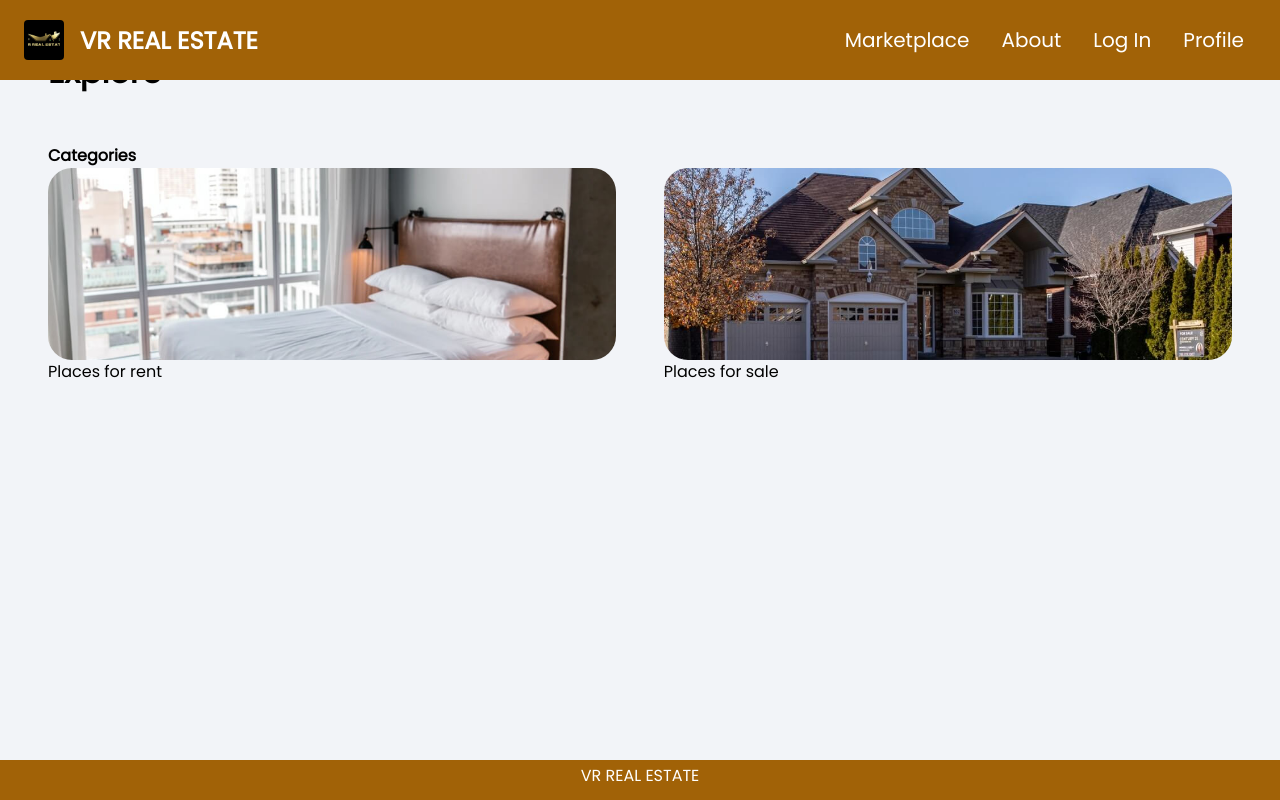
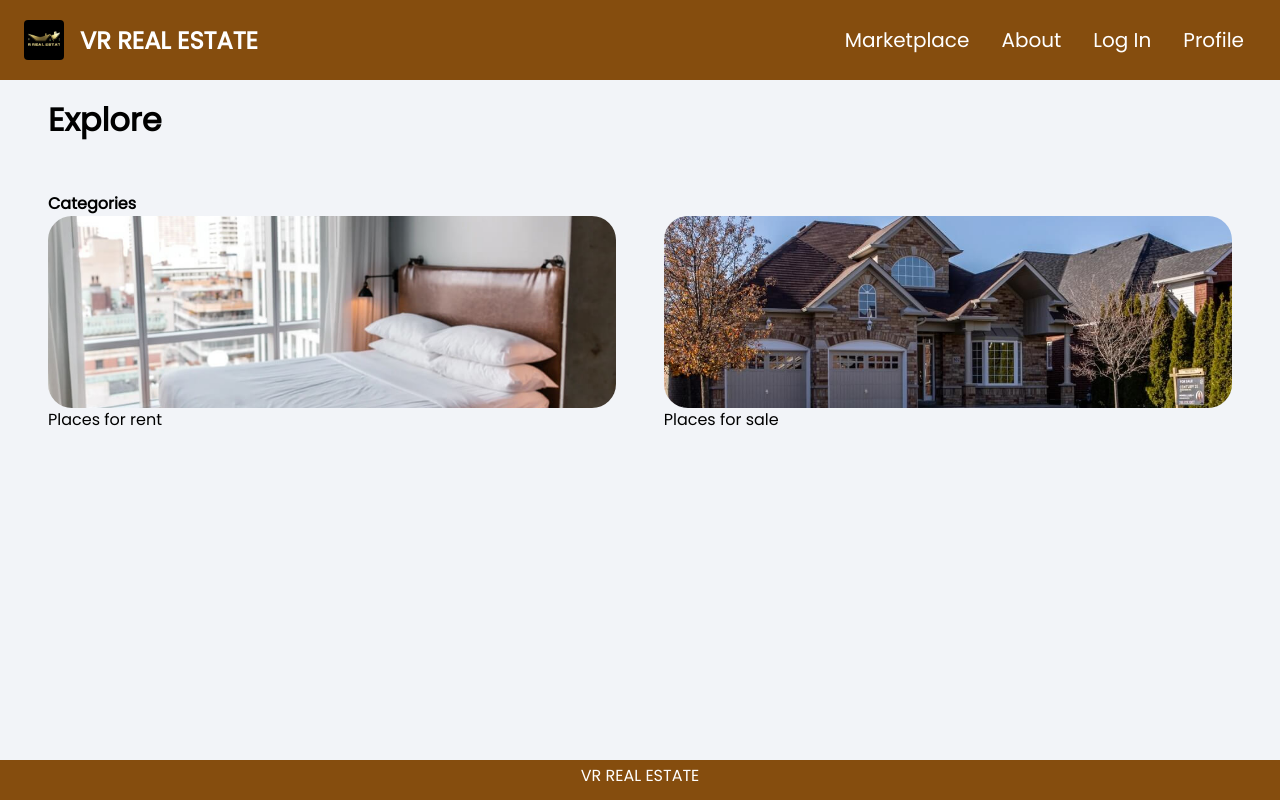
Before and after one commit to Swissguarde/vr, a React (Create React App) app: page /explore in a window 1280 px wide. Built offline with nearby package versions, Linux system fonts and the light colour scheme.

Commit message:
color change

```diff
--- a/src/components/Footer.jsx
+++ b/src/components/Footer.jsx
@@ -1,6 +1,6 @@
 const Footer = () => {
   return (
-    <div className="text-center bg-yellow-700 w-full fixed bottom-0 left-0 h-10 text-white p-1">
+    <div className="text-center bg-yellow-800 w-full fixed bottom-0 left-0 h-10 text-white p-1">
       VR REAL ESTATE{" "}
     </div>
   );
--- a/src/components/Nav.jsx
+++ b/src/components/Nav.jsx
@@ -7,7 +7,7 @@ const Nav = () => {
   const [navbarOpen, setNavbarOpen] = useState(false);
   return (
     <>
-      <nav className="fixed top-0 left-0 w-full z-[99] flex flex-wrap items-center justify-between px-2 py-3 bg-yellow-700">
+      <nav className="fixed top-0 left-0 w-full z-[99] flex flex-wrap items-center justify-between px-2 py-3 bg-yellow-800">
         <div className="container px-4 mx-auto flex flex-wrap items-center justify-between">
           <div className="w-full relative flex justify-between lg:w-auto lg:static lg:block lg:justify-start">
             <Link
--- a/src/pages/Explore.jsx
+++ b/src/pages/Explore.jsx
@@ -13,7 +13,7 @@ const Explore = () => {
         name="VR REAL ESTATE"
         type="Explore"
       />
-      <header>
+      <header className="mt-24">
         <p className="pageHeader">Explore</p>
       </header>
       <main>
```
